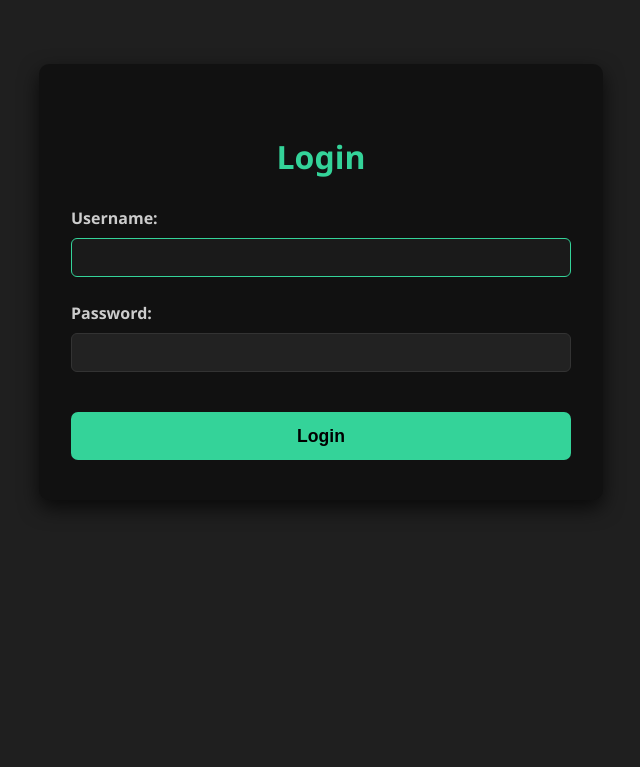
After one commit to cryoxero/codepeace, a Django app: page /users/login/ in a window 1280 px wide. The commit adds this page. Shown: the top 767 px of the page, without its empty margins (319-959 px from the left). Run offline with Django 5.2, Linux system fonts and the light colour scheme.

Commit message:
Add User login and register

```diff
--- a/src/codepeace/urls.py
+++ b/src/codepeace/urls.py
@@ -15,10 +15,11 @@ Including another URLconf
     2. Add a URL to urlpatterns:  path('blog/', include('blog.urls'))
 """
 from django.contrib import admin
-from django.urls import path
+from django.urls import path, include
 from .views import home_page
 
 urlpatterns = [
-    path('admin/', admin.site.urls),
-    path('', home_page),
+    path('admin/', admin.site.urls, name='admin-login'),
+    path('', home_page, name='home'),
+    path('users/', include('users.urls')),
 ]
--- /dev/null
+++ b/src/static/css/user-form.css
@@ -0,0 +1,120 @@
+body {
+      margin: 0;
+      font-family: 'Segoe UI', sans-serif;
+      background: #1a1a1a;
+      color: #f0f0f0;
+      line-height: 1.6;
+    }
+
+    .form-section {
+      background: #1f1f1f;
+      padding: 4rem 1rem;
+      min-height: 80vh;
+      display: flex;
+      justify-content: center;
+      align-items: flex-start;
+    }
+
+    .form-section .container {
+    max-width: 500px;
+    width: 100%;
+    background: #111;
+    padding: 2.5rem 2rem; /* reduced horizontal padding from 3rem to 2rem */
+    border-radius: 10px;
+    box-shadow: 0 8px 20px rgba(0, 0, 0, 0.7);
+    }
+
+/* Ensure inputs don’t have horizontal margins */
+.register-form input[type="text"],
+.register-form input[type="password"] {
+  width: 100%;
+  margin: 0; /* make sure no left/right margin */
+  padding: 0.6rem 1rem; /* keep comfortable padding */
+  border-radius: 6px;
+  border: 1.5px solid #333;
+  background: #222;
+  color: #f0f0f0;
+  font-size: 1rem;
+  transition: border-color 0.3s, background 0.3s;
+  box-sizing: border-box; /* include padding in width */
+}
+
+
+    .form-title {
+      color: #34d399;
+      font-size: 2rem;
+      margin-bottom: 1.5rem;
+      font-weight: bold;
+      text-align: center;
+    }
+
+    .register-form p {
+      margin-bottom: 1.5rem;
+    }
+
+    .register-form label {
+      display: block;
+      margin-bottom: 0.4rem;
+      color: #ccc;
+      font-weight: 600;
+    }
+
+    .register-form input[type="text"],
+    .register-form input[type="password"] {
+      width: 100%;
+      padding: 0.6rem 1rem;
+      border-radius: 6px;
+      border: 1.5px solid #333;
+      background: #222;
+      color: #f0f0f0;
+      font-size: 1rem;
+      transition: border-color 0.3s, background 0.3s;
+    }
+
+    .register-form input[type="text"]:focus,
+    .register-form input[type="password"]:focus {
+      border-color: #34d399;
+      background: #1a1a1a;
+      outline: none;
+    }
+
+    .errorlist {
+      list-style-type: none;
+      margin-bottom: 0.8rem;
+      color: #f87171; /* red-ish */
+      font-size: 0.9rem;
+      font-weight: 600;
+    }
+
+    .helptext {
+      display: block;
+      margin-top: 0.3rem;
+      font-size: 0.85rem;
+      color: #777;
+      line-height: 1.3;
+    }
+
+    .helptext ul {
+      list-style-type: disc;
+      margin-left: 1.2rem;
+      color: #999;
+      padding-left: 0;
+    }
+
+    .submit-btn {
+      width: 100%;
+      background: #34d399;
+      border: none;
+      color: #000;
+      font-weight: 700;
+      font-size: 1.1rem;
+      padding: 0.85rem 0;
+      border-radius: 7px;
+      cursor: pointer;
+      transition: background 0.3s;
+      margin-top: 1rem;
+    }
+
+    .submit-btn:hover {
+      background: #2dbb89;
+    }
--- a/src/templates/index.html
+++ b/src/templates/index.html
@@ -16,7 +16,10 @@
         <a href="#">Leaderboard</a>
         <a href="#">Community</a>
       </nav>
-      <button class="login-btn">Login</button>
+      <div class="auth-buttons">
+        <button class="login-btn">Login</button>
+        <button class="signin-btn">Sign In</button>
+      </div>
     </div>
   </header>
 
--- /dev/null
+++ b/src/users/templates/users/login.html
@@ -0,0 +1,25 @@
+<!DOCTYPE html>
+{% load static %}
+<html lang="en">
+<head>
+  <meta charset="UTF-8" />
+  <meta name="viewport" content="width=device-width, initial-scale=1" />
+  <title>Login - CodePeace</title>
+  <link rel="stylesheet" href="{% static 'css/user-form.css'%}">
+</head>
+<body>
+  <section class="form-section">
+    <div class="container">
+      <h1 class="form-title">Login</h1>
+
+      <form method="POST" action="" class="register-form">
+
+        {% csrf_token %}
+        {{form.as_p}}
+
+        <input type="submit" name="Create User" value="Login" class="submit-btn">
+      </form>
+    </div>
+  </section>
+</body>
+</html>
--- /dev/null
+++ b/src/users/urls.py
@@ -0,0 +1,10 @@
+from django.urls import path
+from . import views
+
+app_name = 'users'
+
+urlpatterns = [
+
+    path('login/', views.login_page, name='login'),
+    path('register/', views.register_page, name='register'),
+]
--- a/src/users/views.py
+++ b/src/users/views.py
@@ -1,3 +1,30 @@
-from django.shortcuts import render
+from django.shortcuts import render, redirect
+from django.contrib.auth import authenticate, login
+from .forms import CustomUserCreationForm
+from django.contrib.auth.forms import AuthenticationForm
 
-# Create your views here.
+def login_page(request):
+    if request.method == 'POST':
+        username = request.POST['username']
+        password = request.POST['password']
+        user = authenticate(request, username=username, password=password)
+        if user is not None and user.is_active:
+            login(request, user)
+            return redirect('home')
+        else:
+            return redirect('users:login')
+    else:
+        form = AuthenticationForm()
+
+    return render(request, 'users/login.html', {'form': form})
+
+def register_page(request):
+    if request.method == 'POST':
+        form = CustomUserCreationForm(request.POST)
+        if form.is_valid():
+            form.save()
+            return redirect('users:login')
+    else:
+        form = CustomUserCreationForm()
+
+    return render(request, 'users/register.html', {'form': form})
```
Also changed, not shown: src/static/css/home.css (+22 -1 lines), src/users/templates/users/register.html (added, +24 -0 lines), src/db.sqlite3.
